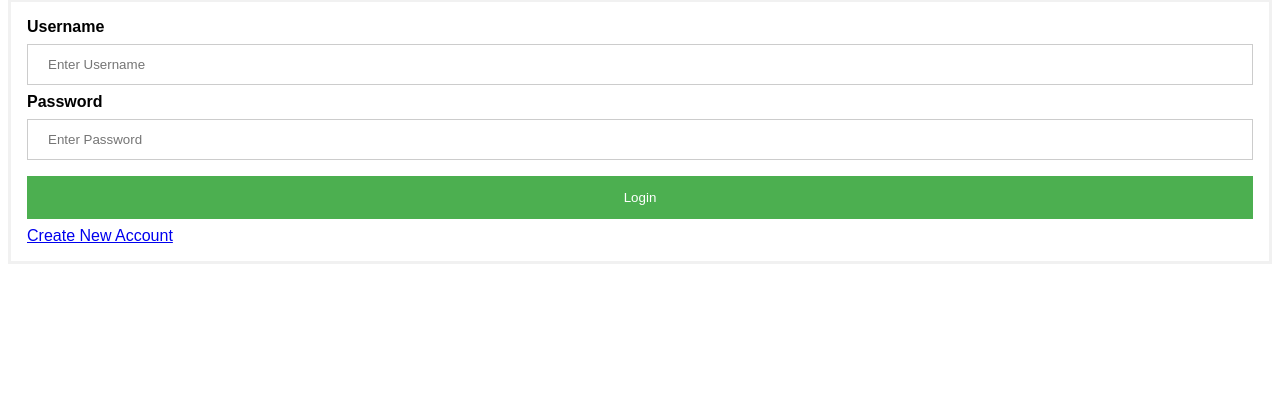
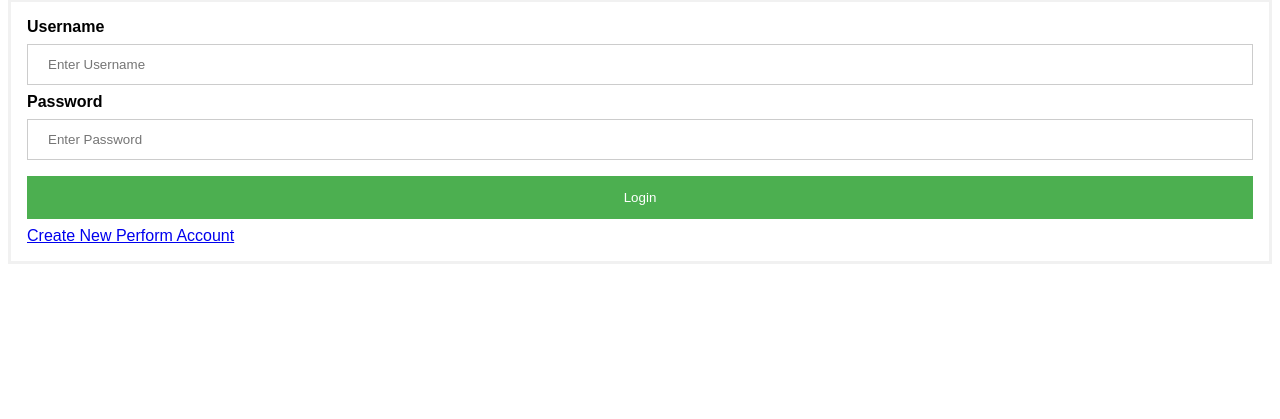
Before and after one commit to Launchpaddy/Fullstack_Web_Development, a PHP site: page /web/week06/login.php in a window 1280 px wide. Shown: the part 69-488 px from the top of the page. Run offline with PHP 8.4, Linux system fonts and the light colour scheme; data that the repository does not hold is empty.

Commit message:
this might just work

```diff
--- a/web/week06/login.php
+++ b/web/week06/login.php
@@ -80,7 +80,7 @@ if ($_POST['textUsername'] && $_POST['textPassword']) {
     <input type="password" placeholder="Enter Password" name="txtPassword" required>
 
     <button type="submit">Login</button>
-    <a href="create_account.php">Create New Account</a>
+    <a href="create_account.php">Create New Perform Account</a>
 
   </div>
 
```
